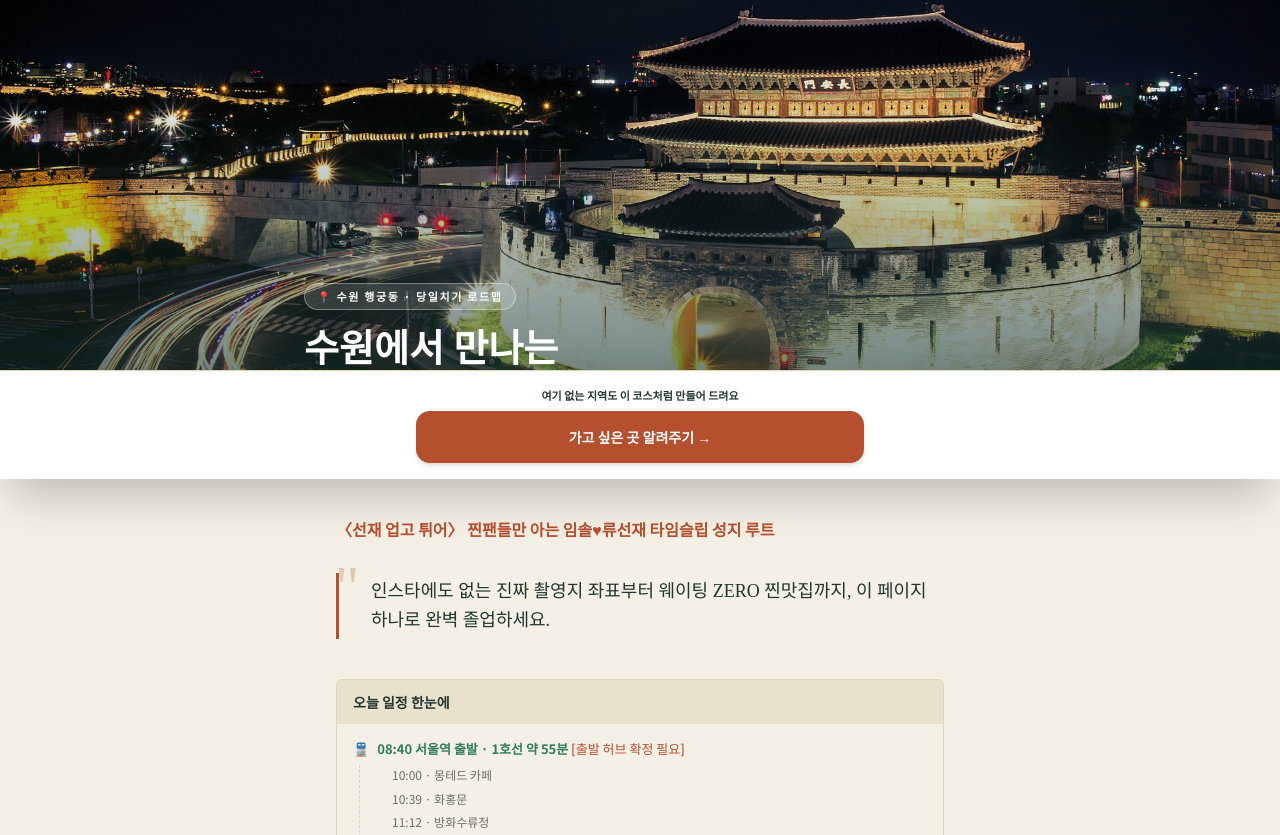
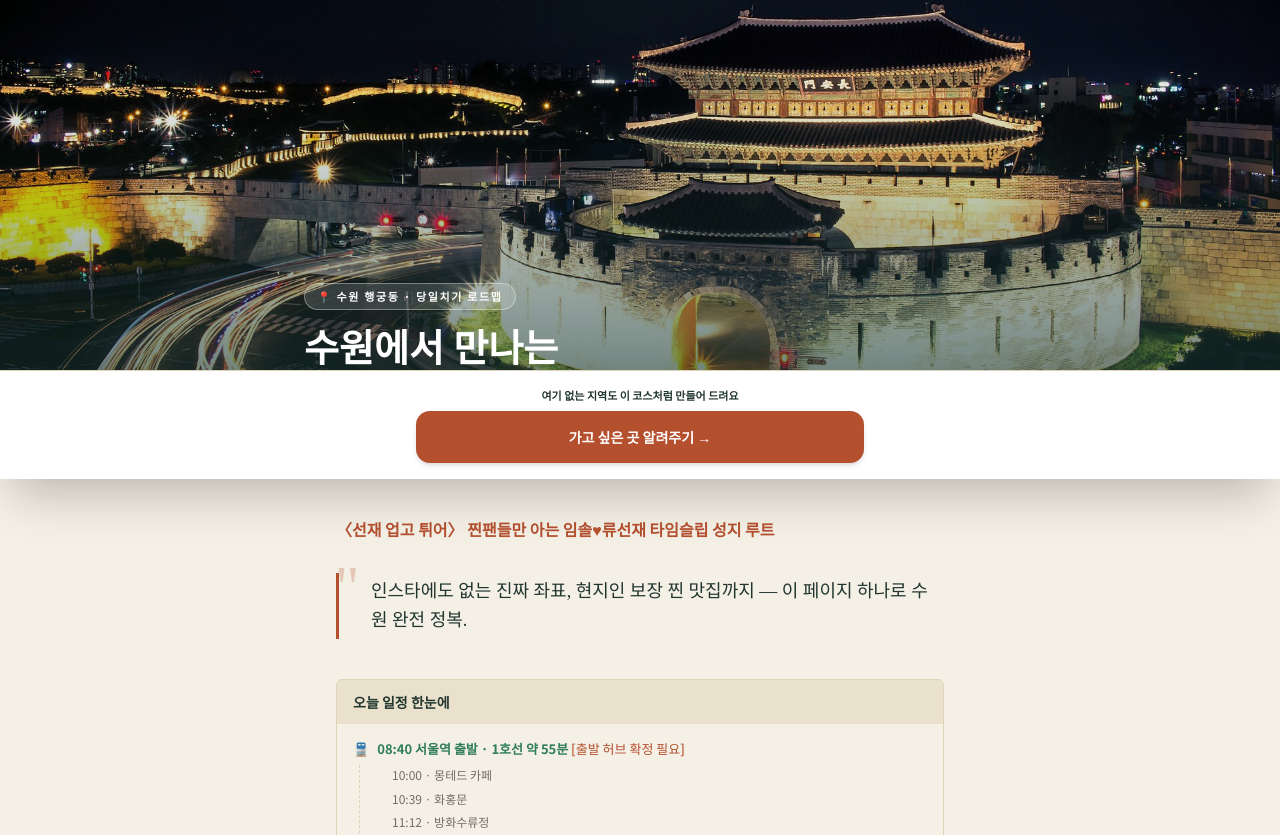
Before and after one commit to pdu05121-star/KSPOT_Tour_Page, a React (Vite) app: page /tour/suwon in a window 1280 px wide. Shown: the part 321-1156 px from the top of the page. Built offline with nearby package versions, Linux system fonts and the light colour scheme; a web font is replaced by a local one.

Commit message:
인트로 블록쿼트 문구 최종 확정본으로 교체
'인스타에도 없는 진짜 좌표, 현지인 보장 찐 맛집까지 — 이 페이지 하나로 수원 완전 정복.'
4개 언어 전부 동일 톤으로 갱신

```diff
--- a/src/app/pages/SuwonTour.tsx
+++ b/src/app/pages/SuwonTour.tsx
@@ -142,7 +142,7 @@ const UI: Record<Lang, {
     heroTitle1: "수원에서 만나는", heroTitle2: "〈선재 업고 튀어〉 타임슬립 로드맵",
     heroAlt: "수원 화성 장안문 야경",
     introSub: "〈선재 업고 튀어〉 찐팬들만 아는 임솔♥류선재 타임슬립 성지 루트",
-    blockquote: "인스타에도 없는 진짜 촬영지 좌표부터 웨이팅 ZERO 찐맛집까지, 이 페이지 하나로 완벽 졸업하세요.",
+    blockquote: "인스타에도 없는 진짜 좌표, 현지인 보장 찐 맛집까지 — 이 페이지 하나로 수원 완전 정복.",
     frameHeading: "오늘 일정 한눈에",
     departNote: "서울역 출발 · 1호선 약 55분",
     hubWarning: " [출발 허브 확정 필요]",
@@ -168,7 +168,7 @@ const UI: Record<Lang, {
     heroTitle1: "A day in Suwon with", heroTitle2: "〈Lovely Runner〉's time-slip road",
     heroAlt: "Suwon Hwaseong Janganmun Gate at night",
     introSub: "The time-slip pilgrimage route only 〈Lovely Runner〉 diehards know — Sol ♥ Sun-jae",
-    blockquote: "From real filming-spot coordinates Instagram never shows, to zero-wait local favorites — graduate Suwon day trips with this one page.",
+    blockquote: "Real coordinates Instagram doesn't have, local-guaranteed favorites — conquer Suwon completely with this one page.",
     frameHeading: "Today's plan, at a glance",
     departNote: "Depart Seoul Station · ~55 min on Line 1",
     hubWarning: " [Departure hub not finalized]",
@@ -194,7 +194,7 @@ const UI: Record<Lang, {
     heroTitle1: "水原で出会う", heroTitle2: "〈ソンジェ背負って走れ〉タイムスリップロードマップ",
     heroAlt: "水原華城 長安門の夜景",
     introSub: "〈ソンジェ背負って走れ〉ガチ勢だけが知るソル♥ソンジェのタイムスリップ聖地ルート",
-    blockquote: "インスタにもない本物のロケ地座標から、待ち時間ゼロの名店まで。このページ一つで完全マスター。",
+    blockquote: "インスタにもない本物の座標、地元民保証の名店まで — このページ一つで水原を完全制覇。",
     frameHeading: "今日の予定、ひと目で",
     departNote: "ソウル駅発 · 1号線約55分",
     hubWarning: " [出発ハブ未確定]",
@@ -220,7 +220,7 @@ const UI: Record<Lang, {
     heroTitle1: "在水原邂逅", heroTitle2: "〈背着善宰跑〉穿越时空路线",
     heroAlt: "水原华城长安门夜景",
     introSub: "只有〈背着善宰跑〉真爱粉才知道的Sol♥Sunjae穿越时空圣地路线",
-    blockquote: "从Instagram都没有的真实取景地坐标，到零等待的本地美食——这一页带你完美征服。",
+    blockquote: "连Instagram都没有的真实坐标，本地人认证的美食——这一页带你彻底征服水原。",
     frameHeading: "今日行程一目了然",
     departNote: "首尔站出发 · 1号线约55分钟",
     hubWarning: " [出发枢纽尚未确定]",
```
